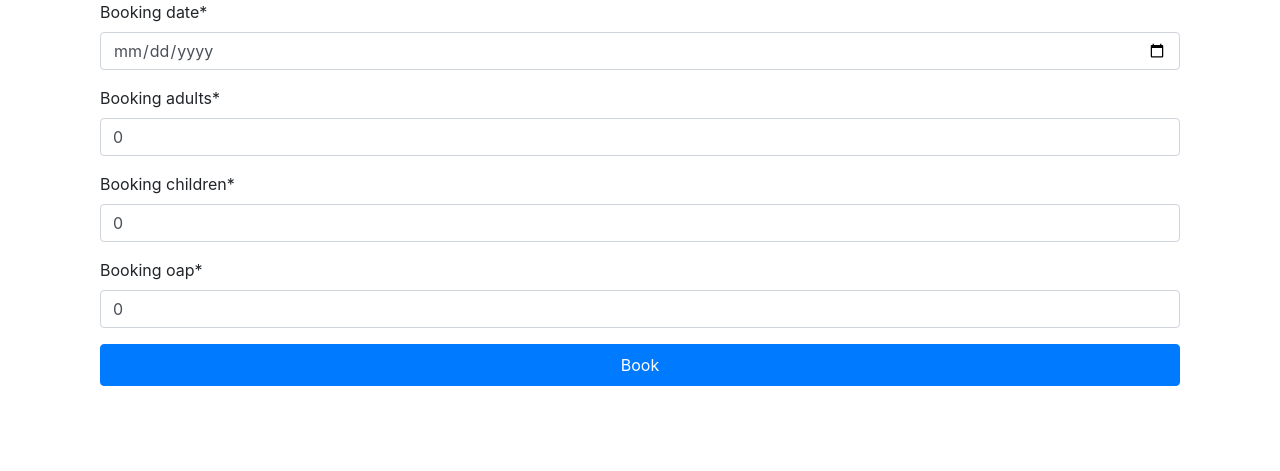
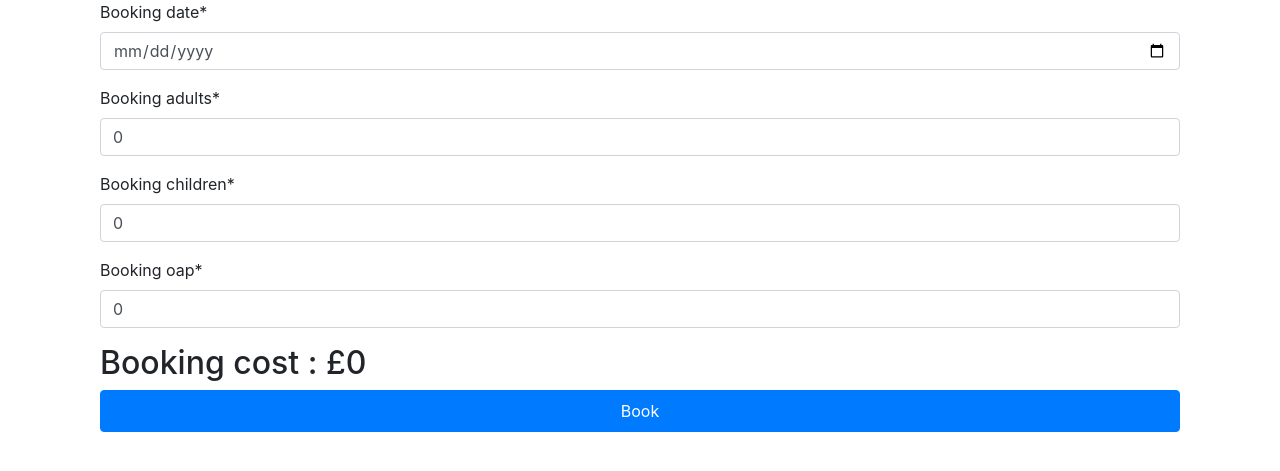
Before and after one commit to PI7789/XmasProject, a Django app: page /booking in a window 1280 px wide. Shown: the top 471 px of the page. Run offline with Django 5.2, Linux system fonts and the light colour scheme; a user stored in the database is signed in; some libraries are stand-ins or nearby versions.

Commit message:
finished booking

```diff
--- /dev/null
+++ b/dcrm/static/js/booking.js
@@ -0,0 +1,21 @@
+function update_cost(){
+    document.getElementById("booking_button").disabled = true;
+    let output1 = document.getElementById('hotel_output')
+    let date = document.getElementById('id_booking_date').value
+    let adults = document.getElementById('id_booking_adults').value
+    let children = document.getElementById('id_booking_children').value
+    let oaps = document.getElementById('id_booking_oap').value
+
+    let price = (adults * 20) + (children * 13) + (oaps * 17)
+
+    output1.innerHTML = "Booking cost : £" + price
+
+}
+let adults = document.getElementById('id_booking_adults')
+let children = document.getElementById('id_booking_children')
+let oaps = document.getElementById('id_booking_oap')
+
+
+adults.addEventListener("change", update_cost)
+children.addEventListener("change", update_cost)
+oap.addEventListener("change", update_cost)
--- a/dcrm/website/templates/pages/base.html
+++ b/dcrm/website/templates/pages/base.html
@@ -2,12 +2,10 @@
 
 {% load crispy_forms_tags %}
 <head>
-    <title> Riget Zoo </title>
+    <title> North Pole Inc </title>
     <link rel="stylesheet" href="https://cdn.jsdelivr.net/npm/bootstrap@4.6.2/dist/css/bootstrap.min.css">
-    <script src="https://cdn.jsdelivr.net/npm/jquery@3.7.1/dist/jquery.slim.min.js"></script>
-    <script src="https://cdn.jsdelivr.net/npm/popper.js@1.16.1/dist/umd/popper.min.js"></script>
-    <script src="https://cdn.jsdelivr.net/npm/bootstrap@4.6.2/dist/js/bootstrap.bundle.min.js"></script>
-    <link rel="stylesheet" href="{% static 'css/style.css' %}">
+
+    <link rel="stylesheet" href="{% static 'css/styles.css' %}">
     <link rel="stylesheet" href = "https://cdnjs.cloudflare.com/ajax/libs/font-awesome/4.7.0/css/font-awesome.min.css">
 
 
@@ -20,4 +18,8 @@
 
         {% endblock %}
     </div>
+
+    <script src="https://cdn.jsdelivr.net/npm/jquery@3.7.1/dist/jquery.slim.min.js"></script>
+    <script src="https://cdn.jsdelivr.net/npm/popper.js@1.16.1/dist/umd/popper.min.js"></script>
+    <script src="https://cdn.jsdelivr.net/npm/bootstrap@4.6.2/dist/js/bootstrap.bundle.min.js"></script>
 </body>
--- a/dcrm/website/templates/pages/booking.html
+++ b/dcrm/website/templates/pages/booking.html
@@ -1,4 +1,6 @@
 {% extends 'pages/base.html' %}
+
+{% load static %}
 
 {% load crispy_forms_tags %}
 
@@ -8,10 +10,11 @@
     <form method="POST" autocomplete="OFF">
     {% csrf_token %}
     {{Booking_form|crispy}}
-
-    <button type="submit" class="btn btn-primary w-100 btn-block p-2"> Book </button>
+    <h2 id="hotel_output" >Booking cost : £0</h2>
+    <button type="submit" id="booking_button" class="btn btn-primary w-100 btn-block p-2"> Book </button>
 
     </form>
 </div>
 
+<script src={% static 'js/booking.js' %}></script>
 {% endblock %}
--- a/dcrm/website/views.py
+++ b/dcrm/website/views.py
@@ -33,7 +33,7 @@ def Login(request):
 
             if user is not None:
                 auth.login(request, user)
-                return redirect('register')
+                return redirect('')
 
     context = {'login_form': form}
     return render(request,'pages/login.html', context=context)
```
Also changed, not shown: dcrm/db.sqlite3, 1 other file.
